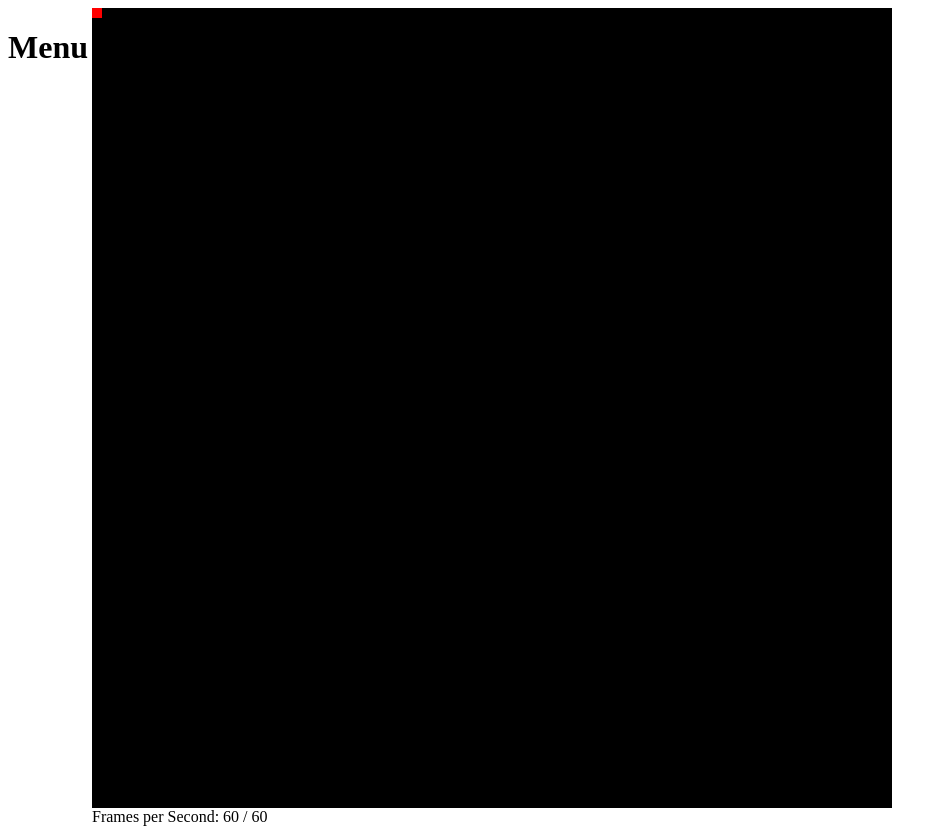
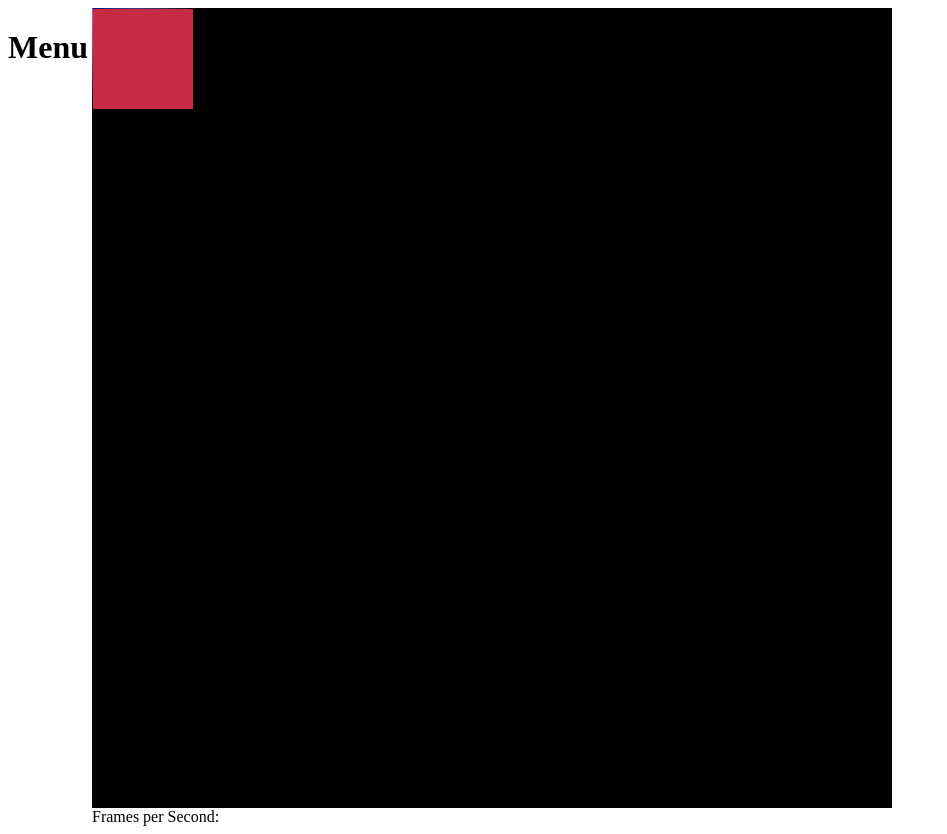
Before and after one commit to milmd90/CubePuzzle, a website: page src/index.html in a window 1280 px wide. Shown: the whole page, without its empty margins (0-947 px from the left). Drawn offline with nearby package versions, Linux system fonts and the light colour scheme.

Commit message:
Basic rendering working again

```diff
--- a/src/index.html
+++ b/src/index.html
@@ -7,7 +7,6 @@
         <script src="https://ajax.googleapis.com/ajax/libs/jquery/3.2.1/jquery.min.js"></script>
         <script language="javascript" src="javascript/data.js" type="text/javascript"></script>
         <script language="javascript" src="javascript/main.js" type="text/javascript"></script>
-        <script language="javascript" src="javascript/render.js" type="text/javascript"></script>
         <script language="javascript" src="javascript/build.js" type="text/javascript"></script>
         <script language="javascript" src="javascript/index.js" type="text/javascript"></script>
     </head>
--- a/src/javascript/build.js
+++ b/src/javascript/build.js
@@ -1,10 +1,114 @@
 // Interface methods
 function Init() {
-    CameraPos = {x:0, y:0, z:90};
+    CameraPos = {x:0, y:0, z:100};
     CameraRot = {x:0, y:0, z:0};
 }
 
 function RenderScene() {
-    RenderBackground(200, 2, 2);
-    RenderCube(-10, -10, 10, -10, 10, 10, -10, 10, 10, {R:255, G:0, B:0});
+    // Shortext context handle
+    var ctx = BackContextHandle;
+
+    // Save context
+    ctx.save();
+
+    // Set width and cap style
+    ctx.lineWidth = 1;
+    ctx.lineCap = "butt";
+    ctx.lineJoin = "round";
+
+    // Render the background
+    RenderBackground(0,0,0);
+
+    //
+    var squares = [];
+    $.each(Objects, function (index, block) {
+        var newSquares = BlockToSquares(block);
+        console.log(newSquares.length);
+        squares.push.apply(squares, newSquares);
+    });
+
+    //Sort squares by distance
+    //TODO
+
+    //
+    $.each(squares, function (index, square) {
+        RenderImage(ctx, SquareToImage(square));
+    });
+
+    // Revert context
+    ctx.restore();
 }
+
+function BlockToSquares(block) {
+    var size = 100;
+
+    //Size cube
+    var SizedVertex = [];
+    $.each(CubeVertex, function(index, vertex) {
+        var newVertex = {
+            x: vertex.x * size + block.x,
+            y: vertex.y * size + block.y,
+            z: vertex.z * size + block.z,
+        };
+        SizedVertex[index] = newVertex;
+    });
+
+    //
+    var Squares = [];
+    $.each(CubeFaces, function(index, face) {
+        Squares[index] = {
+            points: [],
+            color: block.color,
+        };
+        Squares[index].points[0] = SizedVertex[face.a];
+        Squares[index].points[1] = SizedVertex[face.b];
+        Squares[index].points[2] = SizedVertex[face.c];
+        Squares[index].points[3] = SizedVertex[face.d];
+    });
+
+    return Squares;
+}
+
+function SquareToImage(square) {
+    var cpx = CameraPos.x;
+    var cpy = CameraPos.y;
+    var cpz = CameraPos.z;
+
+
+    var image = {
+        points: [],
+        color: square.color,
+    };
+    $.each(square.points, function (index, point) {
+    console.log(" x: "+point.x+" y: "+point.y+" z: "+point.z);
+        image.points[index] = {};
+        image.points[index].x = (point.x - cpx) / (point.z - cpz);
+        image.points[index].y = (point.y - cpy) / (point.z - cpz);
+    });
+    return image;
+}
+
+function RenderImage(ctx, image) {
+    //
+    var color = image.color;
+    var points = image.points;
+
+    // Set color
+    if (color !== undefined) {
+        ctx.fillStyle = "rgb(" + color.R + "," + color.G + "," + color.B + ")";
+    } else {
+        var R = Math.floor(Math.random() * 256);
+        var G = Math.floor(Math.random() * 256);
+        var B = Math.floor(Math.random() * 256);
+        ctx.fillStyle = "rgb(" + R + "," + G + "," + B + ")";
+    }
+
+    // Draw from point to point
+    ctx.beginPath();
+    ctx.moveTo(points[0].x, points[0].y);
+    ctx.lineTo(points[1].x, points[1].y);
+    ctx.lineTo(points[2].x, points[2].y);
+    ctx.lineTo(points[3].x, points[3].y);
+    ctx.closePath();
+    ctx.fill();
+}
--- a/src/javascript/data.js
+++ b/src/javascript/data.js
@@ -1,27 +1,28 @@
 var CubeVertex =
 [
-    {x:0, y:0, z:0},
-    {x:0, y:0, z:1},
-    {x:0, y:1, z:0},
-    {x:0, y:1, z:1},
-    {x:1, y:0, z:0},
-    {x:1, y:0, z:1},
-    {x:1, y:1, z:0},
-    {x:1, y:1, z:1}
+    {x:0, y:0, z:0}, //0
+    {x:0, y:0, z:1}, //1
+    {x:0, y:1, z:0}, //2
+    {x:0, y:1, z:1}, //3
+    {x:1, y:0, z:0}, //4
+    {x:1, y:0, z:1}, //5
+    {x:1, y:1, z:0}, //6
+    {x:1, y:1, z:1}  //7
 ];
 
 var CubeFaces =
 [
-    {a:0, b:1, c:2, i:0},
-    {a:1, b:2, c:3, i:0},
-    {a:4, b:5, c:6, i:1},
-    {a:5, b:6, c:7, i:1},
-    {a:0, b:1, c:5, i:2},
-    {a:0, b:4, c:5, i:2},
-    {a:2, b:3, c:7, i:3},
-    {a:2, b:6, c:7, i:3},
-    {a:1, b:3, c:7, i:4},
-    {a:1, b:5, c:7, i:4},
-    {a:0, b:2, c:6, i:5},
-    {a:0, b:4, c:6, i:5}
+    {a:0, b:1, c:3, d: 2, i:0},
+    {a:4, b:5, c:7, d: 6, i:1},
+
+    {a:0, b:1, c:5, d: 4, i:2},
+    {a:2, b:3, c:7, d: 6, i:3},
+
+    {a:0, b:2, c:6, d: 4, i:4},
+    {a:1, b:3, c:7, d: 5, i:5}
 ];
+
+var Objects =
+[
+    {x:1, y:1, z:1, h:1, l:1, w:1},
+];
--- a/src/javascript/index.js
+++ b/src/javascript/index.js
@@ -1,7 +1,7 @@
 var mousewheelevt = (/Firefox/i.test(navigator.userAgent)) ? "DOMMouseScroll" : "mousewheel"; //FF doesn't recognize mousewheel as of FF3.x
 
 $( document ).ready(function() {
-    var window = $( window );
+    var $window = $( window );
     var $body = $('body');
     var $menu = $('.menu');
     var $canvas = $('#canvas');
--- a/src/javascript/main.js
+++ b/src/javascript/main.js
@@ -123,7 +123,7 @@ function RenderLoop()
     // Callback to self after sleep-off time
     // Note that we convert back to seconds and then set this sleeping function
     TotalTime += CycleTime;
-    timer = setTimeout(RenderLoop, SleepTime * 1000);
+    // timer = setTimeout(RenderLoop, SleepTime * 1000);
 }
 
 function RenderBackground(r, g, b) {
--- a/src/javascript/render.js
+++ /dev/null
@@ -1,31 +0,0 @@
-function RenderCube(x1, y1, x2, y2, x3, y3, x4, y4, width, color) {
-    // Shortext context handle
-    var ctx = BackContextHandle;
-
-    // Save context
-    ctx.save();
-
-    // Set width and cap style
-    ctx.lineWidth = width;
-    ctx.lineCap = "butt";
-    ctx.lineJoin = "round";
-
-    // Set color
-    if (color !== undefined) {
-        ctx.fillStyle = "rgb(" + color.R + "," + color.G + "," + color.B + ")";
-    } else {
-        ctx.fillStyle = "rgb(0, 0, 0)";
-    }
-
-    // Draw from point to point
-    ctx.beginPath();
-    ctx.moveTo(x1, y1);
-    ctx.lineTo(x2, y2);
-    ctx.lineTo(x3, y3);
-    ctx.lineTo(x4, y4);
-    ctx.closePath();
-    ctx.fill();
-
-    // Revert context
-    ctx.restore();
-}
```
